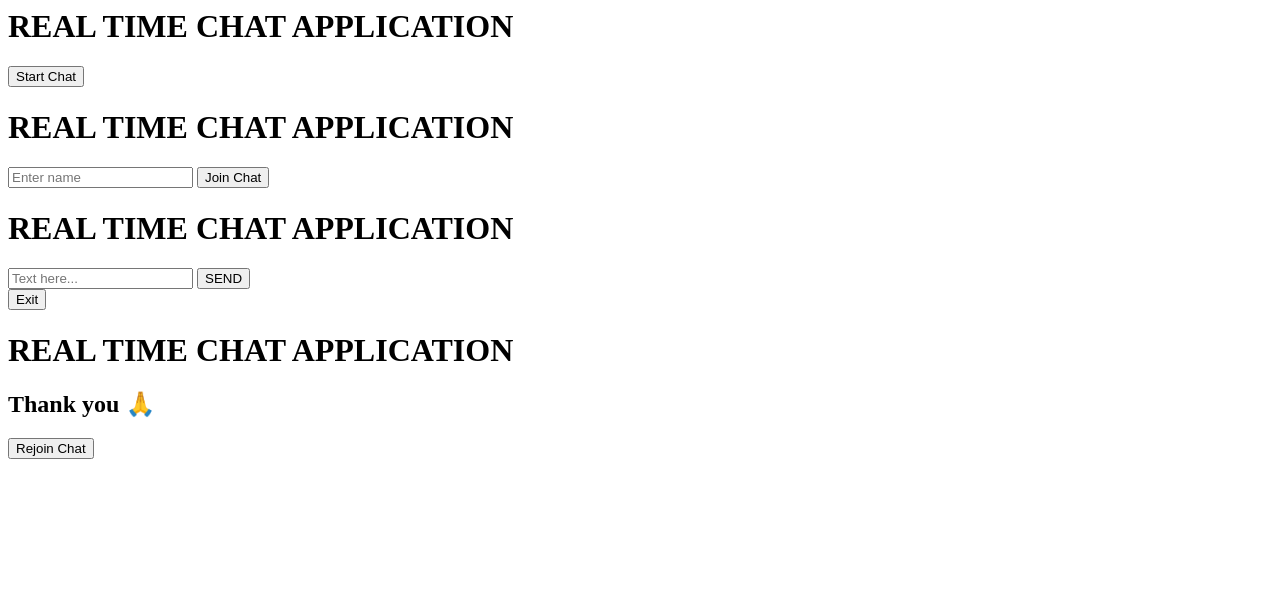
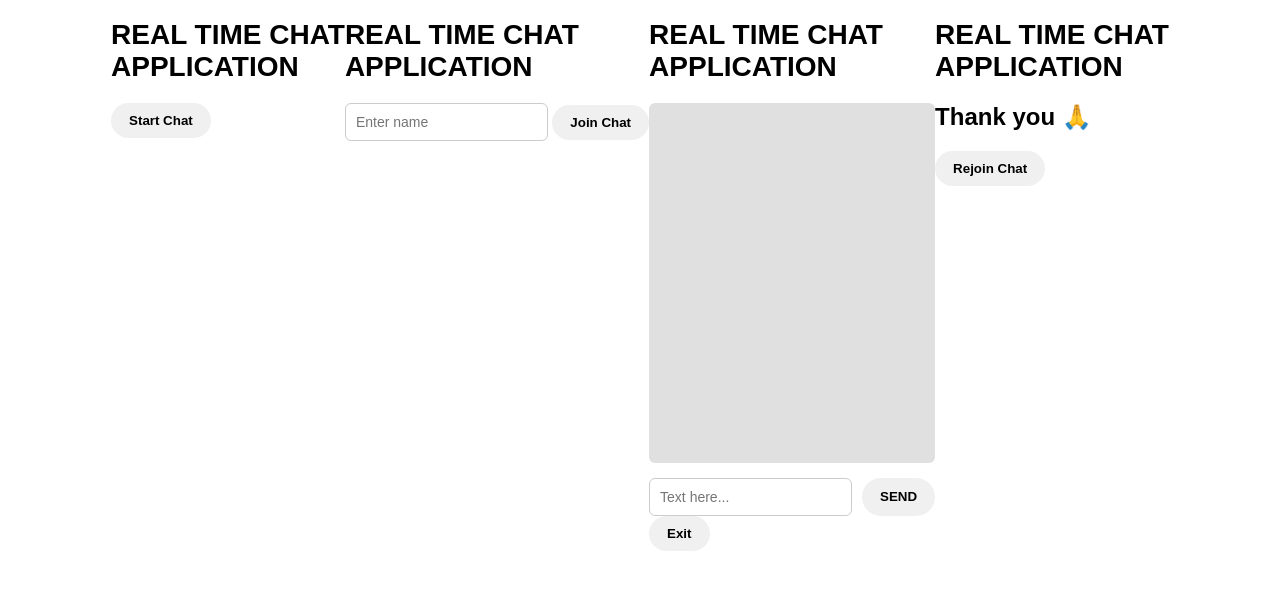
Before and after one commit to hithesh0303/chat-frontend, a plain HTML site: page index.html in a window 1280 px wide. Drawn offline with nearby package versions, Linux system fonts and the light colour scheme.

Commit message:
Update headings for consistency in chat screens

```diff
--- a/index.html
+++ b/index.html
@@ -1,21 +1,30 @@
+<!DOCTYPE html>
+<html lang="en">
+<head>
+  <meta charset="UTF-8">
+  <title>Real Time Chat Application</title>
+  <meta name="viewport" content="width=device-width, initial-scale=1.0">
+  <link rel="icon" href="data:,">
+  <link rel="stylesheet" href="style.css">
+</head>
 <body>
 
   <!-- Screen 1: Welcome -->
   <div id="screen-welcome" class="screen active">
-    <h1>REAL TIME CHAT APPLICATION</h1>
+    <h1>REAL TIME CHAT<br>APPLICATION</h1>
     <button onclick="goToName()">Start Chat</button>
   </div>
 
   <!-- Screen 2: Name Entry -->
   <div id="screen-name" class="screen">
-    <h1>REAL TIME CHAT APPLICATION</h1>
+    <h1>REAL TIME CHAT<br>APPLICATION</h1>
     <input id="username" placeholder="Enter name">
     <button onclick="goToChat()">Join Chat</button>
   </div>
 
   <!-- Screen 3: Chat -->
   <div id="screen-chat" class="screen">
-    <h1>REAL TIME CHAT APPLICATION</h1>
+    <h1>REAL TIME CHAT<br>APPLICATION</h1>
 
     <div id="chat-box">
       <ul id="chat"></ul>
@@ -26,12 +35,12 @@
       <button onclick="sendMsg()">SEND</button>
     </div>
 
-    <button onclick="goToEnd()">Exit</button>
+    <button class="exit-btn" onclick="goToEnd()">Exit</button>
   </div>
 
   <!-- Screen 4: Thank You -->
   <div id="screen-end" class="screen">
-    <h1>REAL TIME CHAT APPLICATION</h1>
+    <h1>REAL TIME CHAT<br>APPLICATION</h1>
     <h2>Thank you 🙏</h2>
     <button onclick="goToChat()">Rejoin Chat</button>
   </div>
@@ -40,3 +49,4 @@
   <script src="script.js"></script>
 
 </body>
+</html>
```
